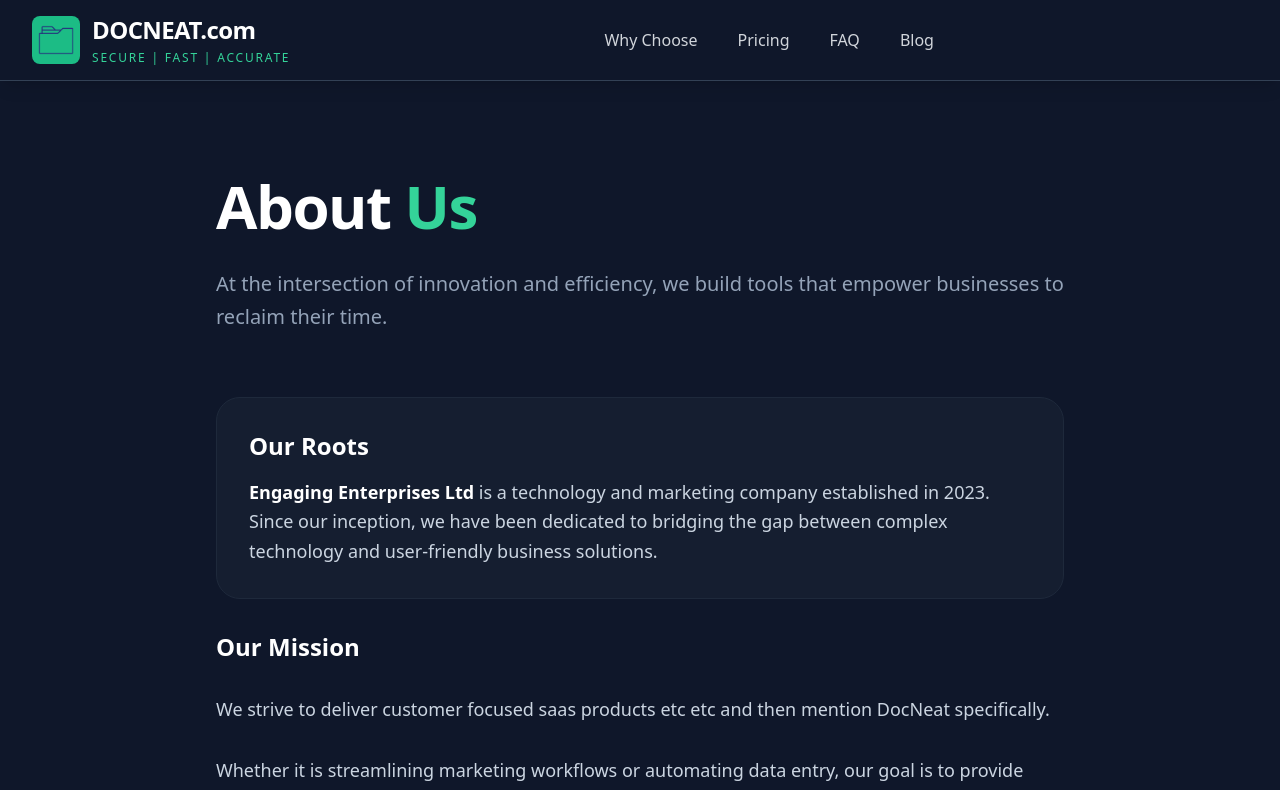
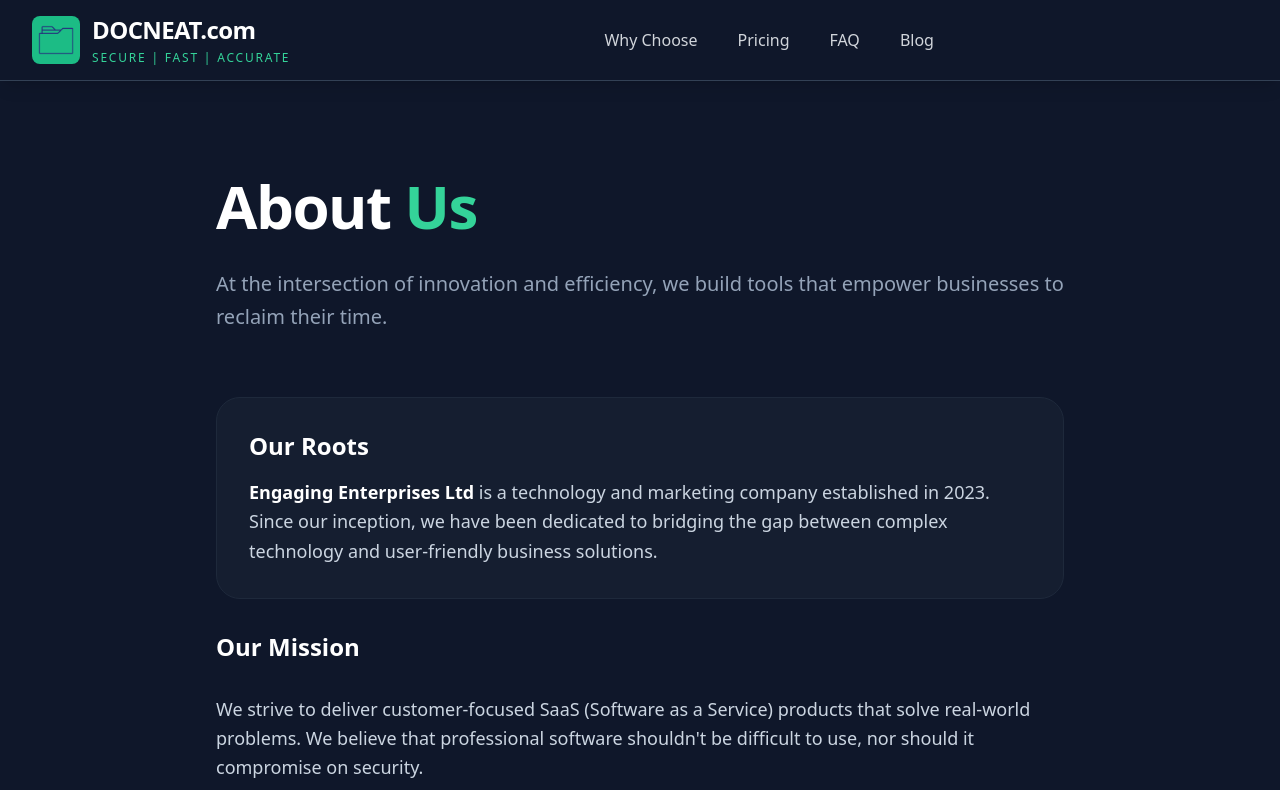
Before and after one commit to timarmstead/docneat-frontend, a Next.js app: page /about in a window 1280 px wide. Shown: the top 790 px of the page. Built offline with nearby package versions, Linux system fonts and the light colour scheme.

Commit message:
Update page.tsx

```diff
--- a/app/about/page.tsx
+++ b/app/about/page.tsx
@@ -32,7 +32,7 @@ export default function AboutPage() {
 
           <h2 className="text-2xl font-bold text-white mt-12 mb-4">Our Mission</h2>
           <p>
-            We strive to deliver customer focused saas products etc etc and then mention DocNeat specifically.
+            We strive to deliver customer-focused SaaS (Software as a Service) products that solve real-world problems. We believe that professional software shouldn't be difficult to use, nor should it compromise on security.
           </p>
           <p>
             Whether it is streamlining marketing workflows or automating data entry, our goal is to provide high-performance tools that allow our users to focus on what matters most: <span className="text-white font-medium">growth</span>.
```
